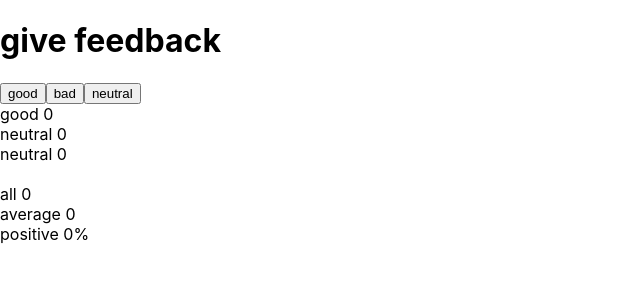
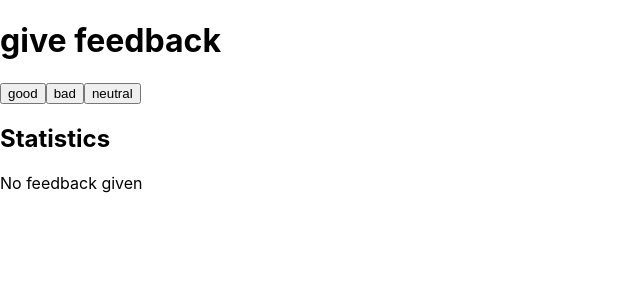
Before and after one commit to anthonyzamarro/fullstackopen, a React (Create React App) app in the folder part1/exercises/exercise2/unicafe/: page / in a window 1280 px wide. Shown: the top 300 px of the page, without its empty margins (0-640 px from the left). Built offline with nearby package versions, Linux system fonts and the light colour scheme; the HTML template or start-up script is replaced by a standard one.

Commit message:
only display statistics once we have some values

```diff
--- a/part1/exercises/exercise2/unicafe/src/App.js
+++ b/part1/exercises/exercise2/unicafe/src/App.js
@@ -31,6 +31,9 @@ const App = () => {
       <button onClick={() => handleClickGood(good)}>good</button>
       <button onClick={() => handleClickBad(bad)}>bad</button>
       <button onClick={() => handleClickNeutral(neutral)}>neutral</button>
+      <h2>Statistics</h2>
+      {!all ? <div>No feedback given</div> :
+      <>
         <Statistics  num={good} type="good"/>
         <Statistics  num={bad} type="neutral"/>
         <Statistics num={neutral} type="neutral"/>
@@ -39,6 +42,8 @@ const App = () => {
         <div>average {all / 3}</div>
         <div>positive { `${isNaN(positive) ? 0 : positive * 100}%` }</div>
       </>
+      }
+    </>
   );
 }
 
```
Lines whose indentation alone changed are shown as unchanged.
